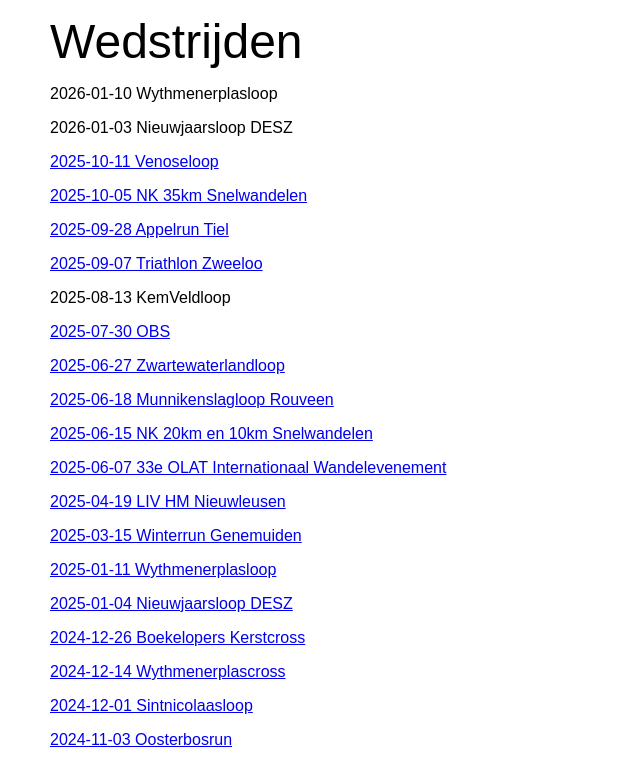
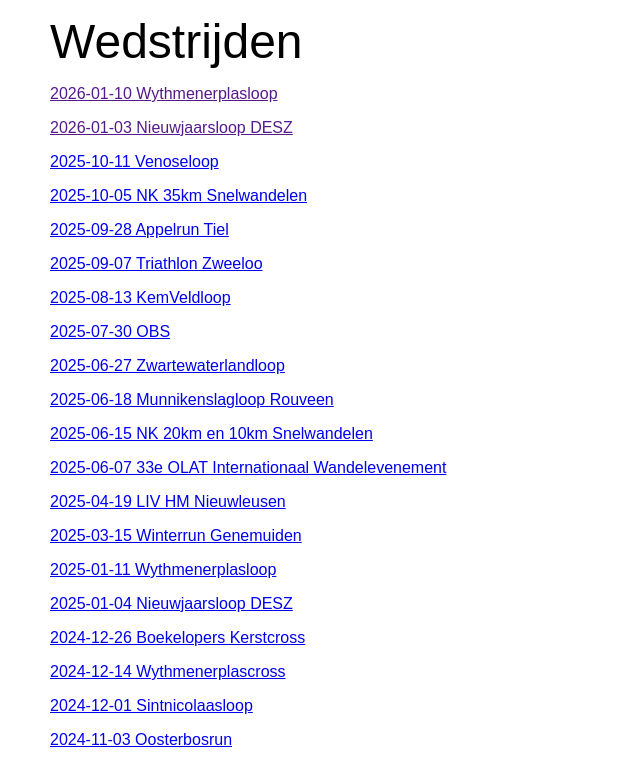
Before and after one commit to niekswart/tijdmeten, a plain HTML site: page wedstrijden.htm in a window 1280 px wide. Shown: the part 39-800 px from the top of the page, without its empty margins (0-640 px from the left). Drawn offline with Linux system fonts and the light colour scheme.

Commit message:
Add files via upload

```diff
--- a/wedstrijden.htm
+++ b/wedstrijden.htm
@@ -37,13 +37,13 @@ Wedstrijden
 
 </font>
 </body>
-<p align="left">2026-01-10 Wythmenerplasloop</p>
-<p align="left">2026-01-03 Nieuwjaarsloop DESZ</p>
+<p align="left"><a href="">2026-01-10  Wythmenerplasloop</a></p>
+<p align="left"><a href="">2026-01-03  Nieuwjaarsloop DESZ</a></p>
 <p align="left"><a href="https://www.venoseloop.nl/">2025-10-11  Venoseloop</a></p>
 <p align="left"><a href="https://www.rotterdamsewandelsportvereniging.nl/events/nk-20-35-km/">2025-10-05  NK 35km Snelwandelen</a></p>
 <p align="left"><a href="https://www.astylos.nl/betuwse-appel-run/">2025-09-28  Appelrun Tiel</a></p>
 <p align="left"><a href="https://www.crosstriatlonzweeloo.nl/">2025-09-07  Triathlon Zweeloo</a></p>
-<p align="left">2025-08-13 KemVeldloop</p>
+<p align="left"><a href="https://kickduchenne.nl/kemveldloop/">2025-08-13  KemVeldloop</a></p>
 <p align="left"><a href="https://sas-week.nl/obstacle-run/">2025-07-30  OBS</a></p>
 <p align="left"><a href="https://zwartewaterlandloop.com/">2025-06-27  Zwartewaterlandloop</a></p>
 <p align="left"><a href="https://munnikenslagloop.nl/">2025-06-18  Munnikenslagloop Rouveen</a></p>
```
